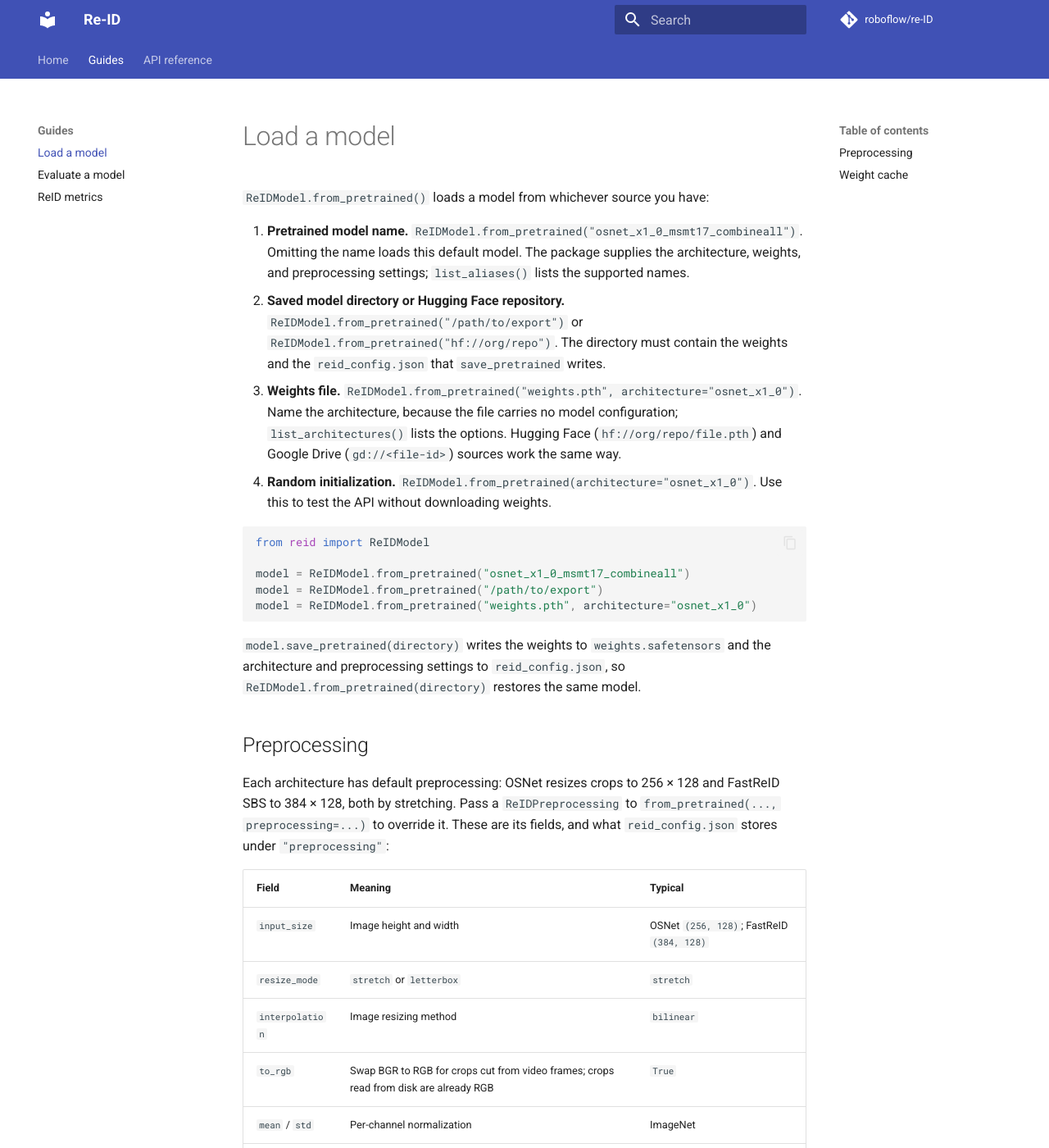
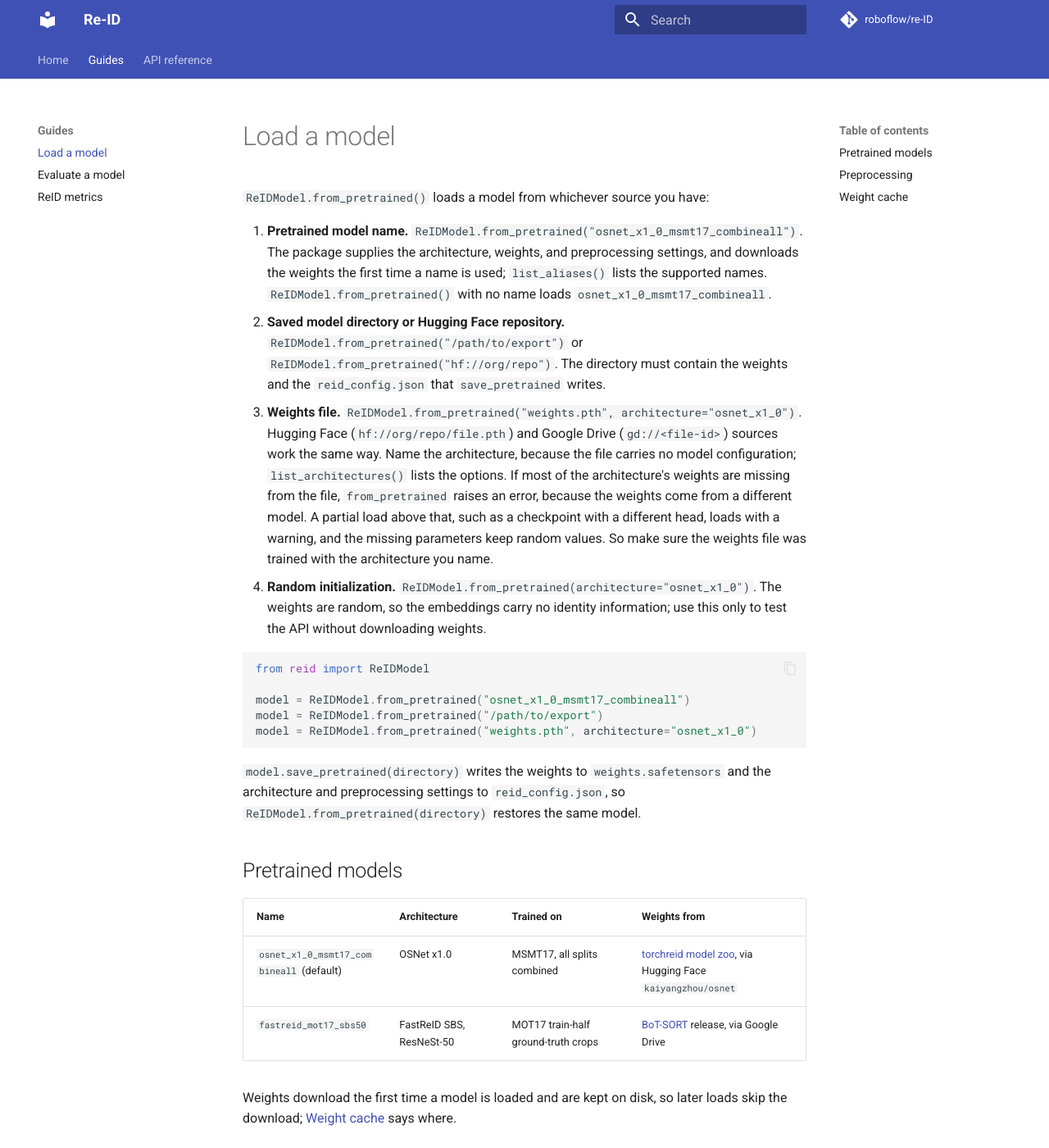
Before and after one commit to roboflow/re-ID, an MkDocs documentation site: the page built from docs/guides/loading.md, in a window 1280 px wide and 1400 px high. Shown: the whole window at 82% size. Built offline with MkDocs 1.6.1 and Material for MkDocs 9.7.7, drawn with Linux system fonts in a browser that asks for light colours; comment, search, counter and statistics services are not loaded.

Commit message:
Say where pretrained weights come from and what loading them requires
The loading guide names the default model, lists each pretrained model
with its training data and the source of its weights, says weights
download once and stay on disk, that a weights file must match the
architecture it is loaded as, and that random initialization is for
testing the API only.

Co-Authored-By: Claude Opus 5.5 <noreply@anthropic.com>

````diff
--- a/docs/guides/loading.md
+++ b/docs/guides/loading.md
@@ -6,10 +6,10 @@ title: Load a Re-ID model
 
 `ReIDModel.from_pretrained()` loads a model from whichever source you have:
 
-1. **Pretrained model name.** `ReIDModel.from_pretrained("osnet_x1_0_msmt17_combineall")`. Omitting the name loads this default model. The package supplies the architecture, weights, and preprocessing settings; `list_aliases()` lists the supported names.
+1. **Pretrained model name.** `ReIDModel.from_pretrained("osnet_x1_0_msmt17_combineall")`. The package supplies the architecture, weights, and preprocessing settings, and downloads the weights the first time a name is used; `list_aliases()` lists the supported names. `ReIDModel.from_pretrained()` with no name loads `osnet_x1_0_msmt17_combineall`.
 2. **Saved model directory or Hugging Face repository.** `ReIDModel.from_pretrained("/path/to/export")` or `ReIDModel.from_pretrained("hf://org/repo")`. The directory must contain the weights and the `reid_config.json` that `save_pretrained` writes.
-3. **Weights file.** `ReIDModel.from_pretrained("weights.pth", architecture="osnet_x1_0")`. Name the architecture, because the file carries no model configuration; `list_architectures()` lists the options. Hugging Face (`hf://org/repo/file.pth`) and Google Drive (`gd://<file-id>`) sources work the same way.
-4. **Random initialization.** `ReIDModel.from_pretrained(architecture="osnet_x1_0")`. Use this to test the API without downloading weights.
+3. **Weights file.** `ReIDModel.from_pretrained("weights.pth", architecture="osnet_x1_0")`. Hugging Face (`hf://org/repo/file.pth`) and Google Drive (`gd://<file-id>`) sources work the same way. Name the architecture, because the file carries no model configuration; `list_architectures()` lists the options. If most of the architecture's weights are missing from the file, `from_pretrained` raises an error, because the weights come from a different model. A partial load above that, such as a checkpoint with a different head, loads with a warning, and the missing parameters keep random values. So make sure the weights file was trained with the architecture you name.
+4. **Random initialization.** `ReIDModel.from_pretrained(architecture="osnet_x1_0")`. The weights are random, so the embeddings carry no identity information; use this only to test the API without downloading weights.
 
 ```python
 from reid import ReIDModel
@@ -21,6 +21,15 @@ model = ReIDModel.from_pretrained("weights.pth", architecture="osnet_x1_0")
 
 `model.save_pretrained(directory)` writes the weights to `weights.safetensors` and the architecture and preprocessing settings to `reid_config.json`, so `ReIDModel.from_pretrained(directory)` restores the same model.
 
+## Pretrained models
+
+| Name                                     | Architecture             | Trained on                          | Weights from                                                                                                          |
+| :--------------------------------------- | :----------------------- | :---------------------------------- | :-------------------------------------------------------------------------------------------------------------------- |
+| `osnet_x1_0_msmt17_combineall` (default) | OSNet x1.0               | MSMT17, all splits combined         | [torchreid model zoo](https://kaiyangzhou.github.io/deep-person-reid/MODEL_ZOO), via Hugging Face `kaiyangzhou/osnet` |
+| `fastreid_mot17_sbs50`                   | FastReID SBS, ResNeSt-50 | MOT17 train-half ground-truth crops | [BoT-SORT](https://github.com/NirAharon/BoT-SORT) release, via Google Drive                                           |
+
+Weights download the first time a model is loaded and are kept on disk, so later loads skip the download; [Weight cache](#weight-cache) says where.
+
 ## Preprocessing
 
 Each architecture has default preprocessing: OSNet resizes crops to 256 × 128 and FastReID SBS to 384 × 128, both by stretching. Pass a `ReIDPreprocessing` to `from_pretrained(..., preprocessing=...)` to override it. These are its fields, and what `reid_config.json` stores under `"preprocessing"`:
@@ -31,7 +40,7 @@ Each architecture has default preprocessing: OSNet resizes crops to 256 × 128 a
 | `resize_mode` | `stretch` or `letterbox` | `stretch` |
 | `interpolation` | Image resizing method | `bilinear` |
 | `to_rgb` | Swap BGR to RGB for crops cut from video frames; crops read from disk are already RGB | `True` |
-| `mean` / `std` | Per-channel normalization | ImageNet |
+| `mean` / `std` | Per-channel normalization | ImageNet values |
 | `pad_value` | Padding pixel value for `letterbox` | `114` |
 
 `extract_embeddings` returns raw embedding vectors; evaluation normalizes them when it computes cosine distance.
````
